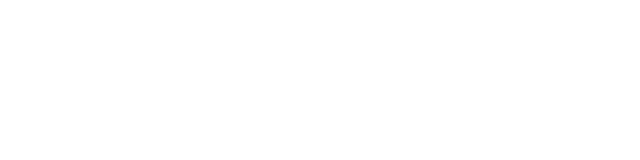
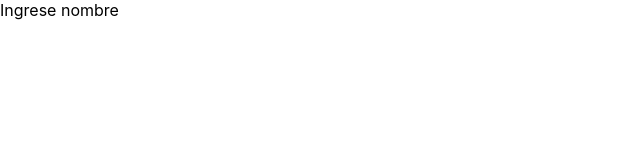
Before and after one commit to vazqueznahuel/Clementina, a React (Create React App) app: page / in a window 1280 px wide. Shown: the top 160 px of the page, without its empty margins (0-640 px from the left). Built offline with nearby package versions, Linux system fonts and the light colour scheme.

Commit message:
Modificando las etiquetas del componente label

```diff
--- a/src/components/label/label.jsx
+++ b/src/components/label/label.jsx
@@ -1,7 +1,7 @@
 function Label(props) {
     return (
     <div>
-    <h1> {props.nombre} </h1>
+    <label> {props.infoLabel} </label>
     </div>
     );
     }
```
